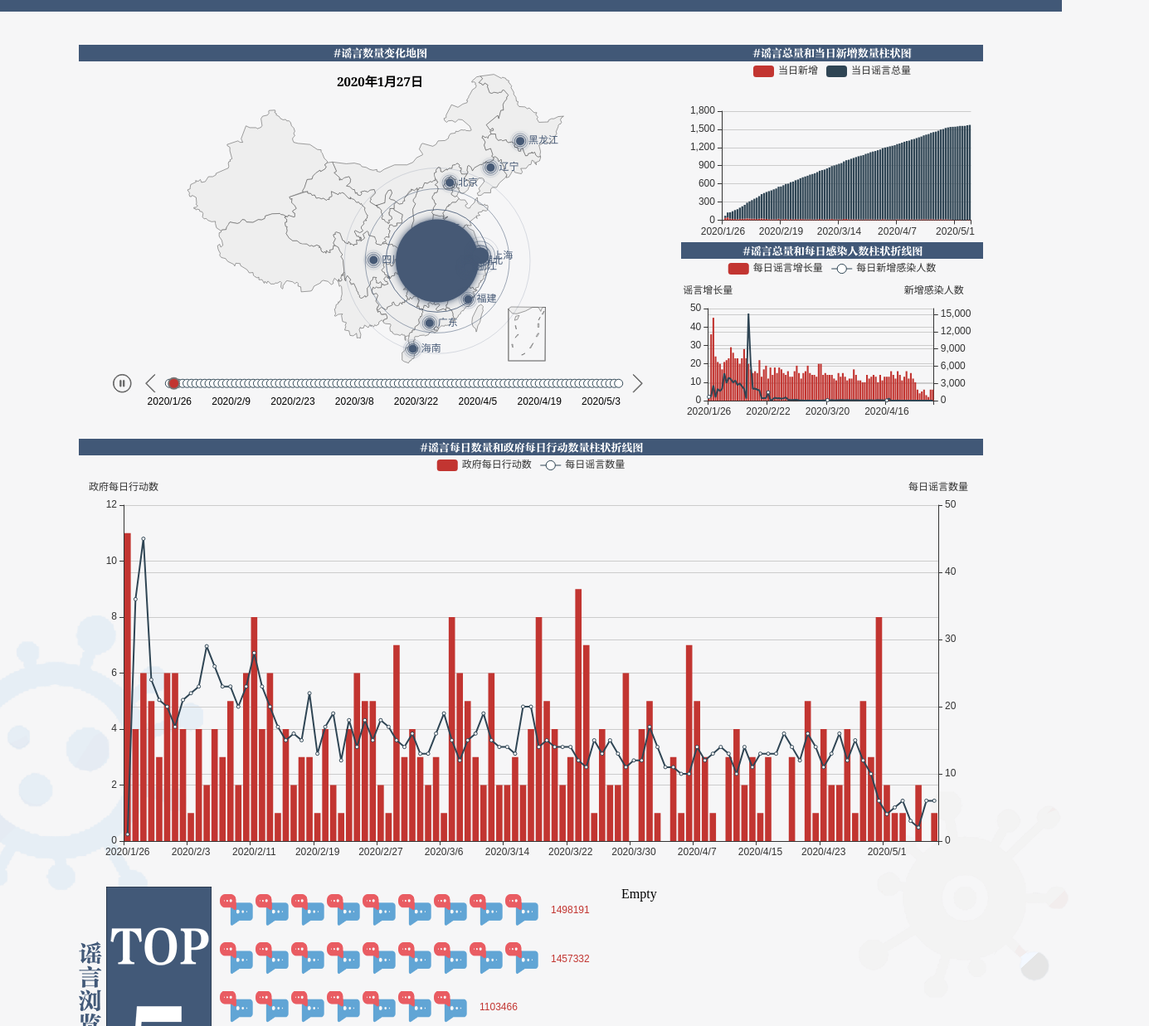
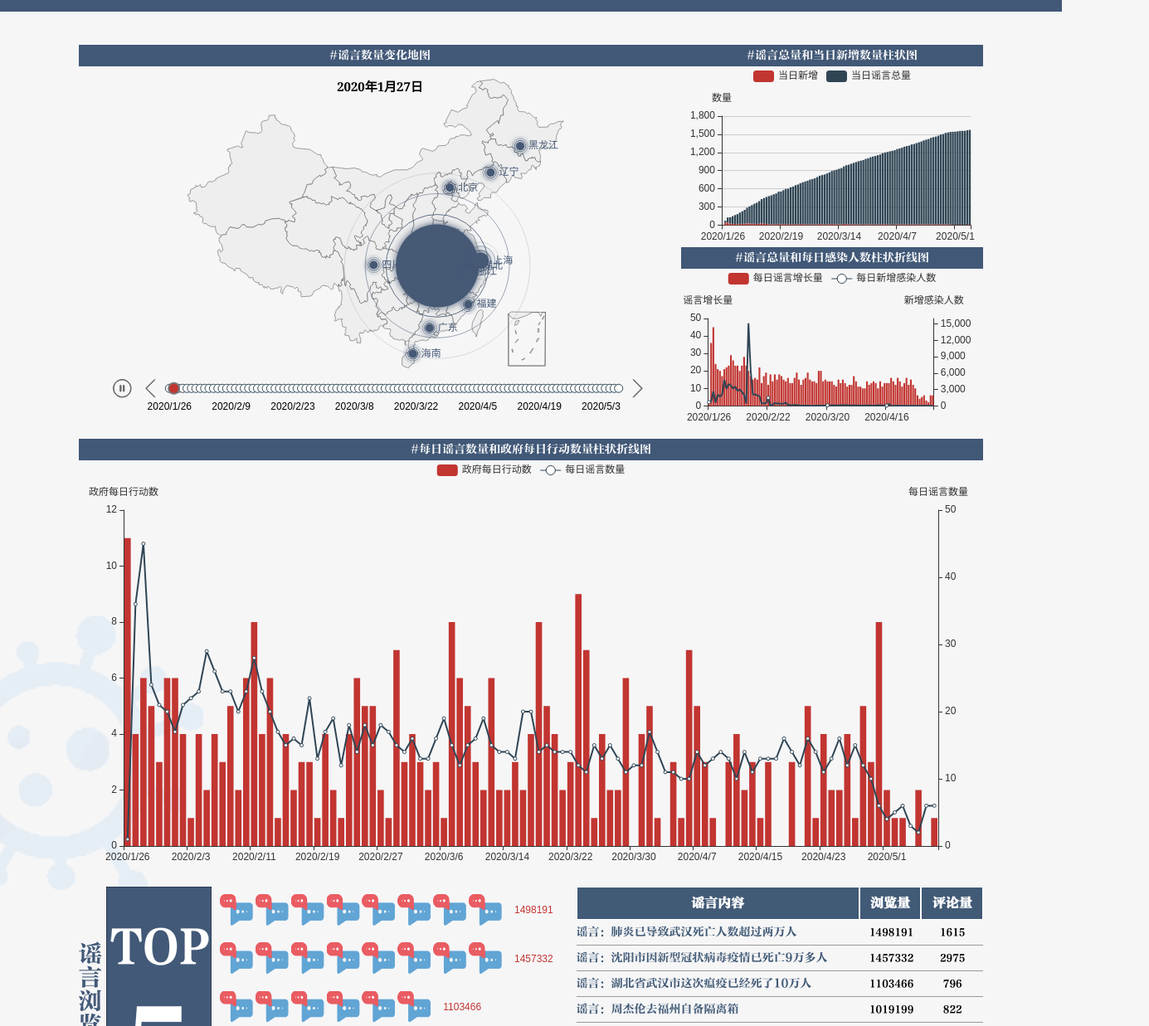
Before and after one commit to zjhch123/COVID19-Rumour-Data-Viz, a website: page app/index.html in a window 1280 px wide. Shown: the part 116-1353 px from the top of the page at 83% size, 1385 px wide, since content can reach past the window. Drawn offline with Linux system fonts and the light colour scheme.

Commit message:
Feat: webfont and list

```diff
--- a/app/index.html
+++ b/app/index.html
@@ -16,7 +16,7 @@
         <div class="column column-1">
           <div class="chart">
             <div class="logo">
-              <img src="./img/map-text.png">
+              #谣言数量变化地图
             </div>
             <div id="chart4"></div>
           </div>
@@ -25,7 +25,7 @@
           <div class="row">
             <div class="chart">
               <div class="logo">
-                <img src="./img/bar-text.png">
+                #谣言总量和当日新增数量柱状图
               </div>
               <div id="chart1"></div>
             </div>
@@ -33,7 +33,7 @@
           <div class="row">
             <div class="chart">
               <div class="logo">
-                <img src="./img/bar-line-1-text.png" class="small">
+                #谣言总量和每日感染人数柱状折线图
               </div>
               <div id="chart2"></div>
             </div>
@@ -43,7 +43,7 @@
       <div class="row row-2">
         <div class="chart">
           <div class="logo">
-            <img src="./img/bar-line-2-text.png" class="small">
+            #每日谣言数量和政府每日行动数量柱状折线图
           </div>
           <div id="chart3"></div>
         </div>
@@ -53,14 +53,15 @@
           <div class="left">
             <img src="./img/rumour.png">
           </div>
-          <div id="chart5"></div>
+          <div class="right">
+            <div id="chart5"></div>
+          </div>
         </div>
         <div class="column column-2">
-          Empty
+          <div class="J_list list"></div>
         </div>
       </div>
       <img src="./img/virus-1.png" class="v1">
-      <img src="./img/virus-2.png" class="v2">
     </main>
     <footer>
       <img src="./img/bottom-text.png">
--- a/app/js/chart1.js
+++ b/app/js/chart1.js
@@ -26,7 +26,8 @@ function renderChart1() {
     ],
     yAxis: [
       {
-        type: 'value'
+        type: 'value',
+        name: '数量',
       }
     ],
     series: [
--- a/app/js/chart2.js
+++ b/app/js/chart2.js
@@ -32,12 +32,14 @@ function renderChart2() {
         name: '谣言增长量',
         min: 0,
         max: 50,
+        splitLine: {show: false},
       },
       {
         type: 'value',
         name: '新增感染人数',
         min: 0,
         max: 16000,
+        splitLine: {show: false},
       }
     ],
     series: [
--- a/app/js/chart3.js
+++ b/app/js/chart3.js
@@ -30,10 +30,12 @@ function renderChart3() {
         {
           type: 'value',
           name: '政府每日行动数',
+          splitLine: {show: false},
         },
         {
           type: 'value',
           name: '每日谣言数量',
+          splitLine: {show: false},
         }
       ],
       series: [
--- a/app/js/chart4.js
+++ b/app/js/chart4.js
@@ -39,12 +39,6 @@ function renderChart4() {
     '上海': [121.4648, 31.2891],
   };
 
-  const colors = [
-      ["#1DE9B6", "#F46E36", "#04B9FF", "#5DBD32", "#FFC809", "#FB95D5", "#BDA29A", "#6E7074", "#546570", "#C4CCD3"],
-      ["#37A2DA", "#67E0E3", "#32C5E9", "#9FE6B8", "#FFDB5C", "#FF9F7F", "#FB7293", "#E062AE", "#E690D1", "#E7BCF3", "#9D96F5", "#8378EA", "#8378EA"],
-      ["#DD6B66", "#759AA0", "#E69D87", "#8DC1A9", "#EA7E53", "#EEDD78", "#73A373", "#73B9BC", "#7289AB", "#91CA8C", "#F49F42"],
-  ];
-  const colorIndex = 0;
   $(function() {
     const year = Data_Date;
     const mapData = [];
--- a/app/js/chart5.js
+++ b/app/js/chart5.js
@@ -19,7 +19,7 @@ function renderChart5() {
       left: 10,
       top: '0',
       bottom: '0',
-      right: 100,
+      right: 80,
     },
     xAxis: {
       splitLine: {show: false},
--- a/app/js/index.js
+++ b/app/js/index.js
@@ -1,22 +1,23 @@
+$('.J_list').append(`
+<div class="item-header">
+  <div class="i-1">谣言内容</div>
+  <div class="i-2">浏览量</div>
+  <div class="i-3">评论量</div>
+</div>
+${
+  Data_RumourTop20.slice(0, 5).map(row => `
+    <div class="item">
+      <div class="i-1"><a href="${row[7]}" target="_blank">${row[1]}</a></div>
+      <div class="i-2">${row[2]}</div>
+      <div class="i-3">${row[3]}</div>
+    </div>
+  `).join(' ')
+}
+`)
+
+
 renderChart1();
 renderChart2();
 renderChart3();
 renderChart4();
 renderChart5();
-
-// $('.J_list').append(`
-// <div class="item-header">
-//   <div class="i-1">谣言内容</div>
-//   <div class="i-2">浏览量</div>
-//   <div class="i-3">评论量</div>
-// </div>
-// ${
-//   Data_RumourTop20.slice(0, 5).map(row => `
-//     <div class="item">
-//       <div class="i-1"><a href="${row[7]}" target="_blank">${row[1]}</a></div>
-//       <div class="i-2">${row[2]}</div>
-//       <div class="i-3">${row[3]}</div>
-//     </div>
-//   `).join(' ')
-// }
-// `)
--- a/app/scss/index.scss
+++ b/app/scss/index.scss
@@ -1,3 +1,13 @@
+@font-face {
+  font-family: 'gbk';
+  src: url('../font/gbk.eot');
+  src: url('../font/gbk.eot?#iefix') format('embedded-opentype'),
+       url('../font/gbk.woff') format('woff'),
+       url('../font/gbk.ttf')  format('truetype'),
+       url('../font/gbk.svg#svgFontName') format('svg');
+  font-display: swap;
+}
+
 html, body { margin: 0; padding: 0; background-color: RGB(246, 246, 247); }
 
 header {
@@ -18,6 +28,7 @@ header {
   display: block;
   margin: auto;
   position: relative;
+  font-family: 'gbk';
   & > .row {
     margin-top: 40px;
   }
@@ -34,25 +45,21 @@ header {
     position: relative;
     width: 100%;
     height: 100%;
-    padding-top: 20px;
+    padding-top: 26px;
   }
   .logo {
     position: absolute;
     left: 0;
     right: 0;
     top: 0;
-    height: 20px;
+    height: 26px;
     background-color: RGB(65, 88, 119);
     display: flex;
     align-items: center;
     justify-content: center;
-    img {
-      height: 14px;
-      display: block;
-      &.small {
-        height: 13px;
-      }
-    }
+    font-size: 14px;
+    font-family: 'gbk';
+    color: white;
   }
 }
 
@@ -76,16 +83,21 @@ header {
 .row-3 {
   height: 291px;
   .column-1 {
-    width: 60%;
+    width: 55%;
+    flex: 0 0 55%;
     display: flex;
     flex-direction: row;
     .left {
       height: 291px;
       width: 160px;
     }
+    .right {
+      width: 430px;
+    }
   }
   .column-2 {
-    width: 40%;
+    width: 45%;
+    flex: 0 0 45%;
   }
   .list {
     .i-1 {
@@ -119,6 +131,7 @@ header {
       }
       .i-2, .i-3 {
         text-align: center;
+        font-size: 12px;
       }
       a {
         text-decoration: none;
@@ -157,10 +170,6 @@ footer {
   top: 688px;
   left: -200px;
 }
-.v2 {
-  top: 900px;
-  right: -200px;
-}
 
 div[id*=chart] {
   width: 100%;
```
Also changed, not shown: app/css/index.css, app/font/gbk.ttf (added), app/font/gbk.woff (added), 2 other files.
